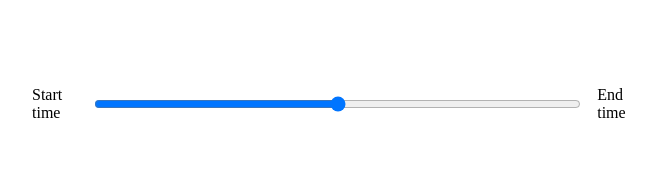
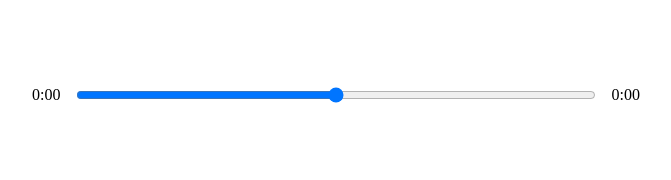
Before and after one commit to Michael-Melis/Music-app, a React (Create React App) app: page / in a window 1280 px wide. Shown: the part 410-590 px from the top of the page, without its empty margins (304-975 px from the left). Built offline with nearby package versions, Linux system fonts and the light colour scheme.

Commit message:
slider updated

```diff
--- a/src/App.js
+++ b/src/App.js
@@ -11,10 +11,15 @@ function App() {
   //state
   const [songs, setSongs] = useState(data());
   const [currentSong, setCurrentSong] = useState(songs[0]);
+  const [isPlaying, setIsPlaying] = useState(false);
   return (
     <div className="App">
       <Song currentSong={currentSong} />
-      <Player currentSong={currentSong} />
+      <Player
+        currentSong={currentSong}
+        isPlaying={isPlaying}
+        setIsPlaying={setIsPlaying}
+      />
     </div>
   );
 }
--- a/src/components/Player.js
+++ b/src/components/Player.js
@@ -1,4 +1,4 @@
-import React, { useRef } from "react";
+import React, { useRef, useState } from "react";
 import { FontAwesomeIcon } from "@fortawesome/react-fontawesome";
 import {
   faPlay,
@@ -6,19 +6,51 @@ import {
   faAngleRight,
 } from "@fortawesome/free-solid-svg-icons";
 
-const Player = ({ currentSong }) => {
+const Player = ({ currentSong, isPlaying, setIsPlaying }) => {
   const audioRef = useRef(null);
   //Event Handlers
   const playSongHandler = () => {
     //selecting specific html element(useRef)
+    if (isPlaying) {
+      audioRef.current.pause();
+      setIsPlaying(!isPlaying); //toggling true/false pause/play
+    } else {
+      audioRef.current.play();
+      setIsPlaying(!isPlaying); //toggling true/false pause/play
+    }
+  };
+  const dragHandler = (e) => {
+    setSongInfo({ ...songInfo, currentTime: e.target.value }); //make slider dragable
+    audioRef.current.currentTime = e.target.value; //make dragablôe slider changing audio playing
+  };
+  const getTime = (time) => {
+    return (
+      Math.floor(time / 60) + ":" + ("0" + Math.floor(time % 60)).slice(-2)
+    );
   };
 
+  //state
+  const [songInfo, setSongInfo] = useState({
+    currentTime: null,
+    duration: null,
+  });
+  const timeUpdateHandler = (e) => {
+    const current = e.target.currentTime;
+    const duration = e.target.duration;
+    setSongInfo({ ...songInfo, currentTime: current, duration: duration });
+  };
   return (
     <div className="player">
       <div className="time-control">
-        <p>Start time</p>
-        <input type="range" />
-        <p>End time</p>
+        <p>{getTime(songInfo.currentTime)}</p>
+        <input
+          onChange={dragHandler}
+          min={0}
+          max={songInfo.duration}
+          value={songInfo.currentTime}
+          type="range"
+        />
+        <p>{getTime(songInfo.duration)}</p>
       </div>
       <div className="play-control">
         <FontAwesomeIcon className="skip-back" size="2x" icon={faAngleLeft} />
@@ -34,7 +66,12 @@ const Player = ({ currentSong }) => {
           icon={faAngleRight}
         />
       </div>
-      <audio src={currentSong.audio}></audio>
+      <audio
+        onTimeUpdate={timeUpdateHandler}
+        onLoadedMetadata={timeUpdateHandler}
+        ref={audioRef}
+        src={currentSong.audio}
+      ></audio>
     </div>
   );
 };
--- a/src/styles/_player.scss
+++ b/src/styles/_player.scss
@@ -12,7 +12,7 @@
   display: flex;
   input {
     width: 100%;
-    padding: 1rem 2rem;
+    padding: 1rem 0rem;
   }
   p {
     padding: 1rem;
```
